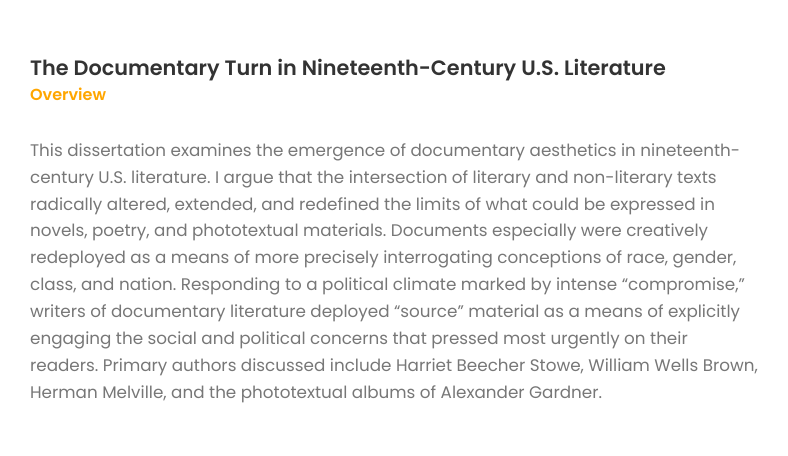
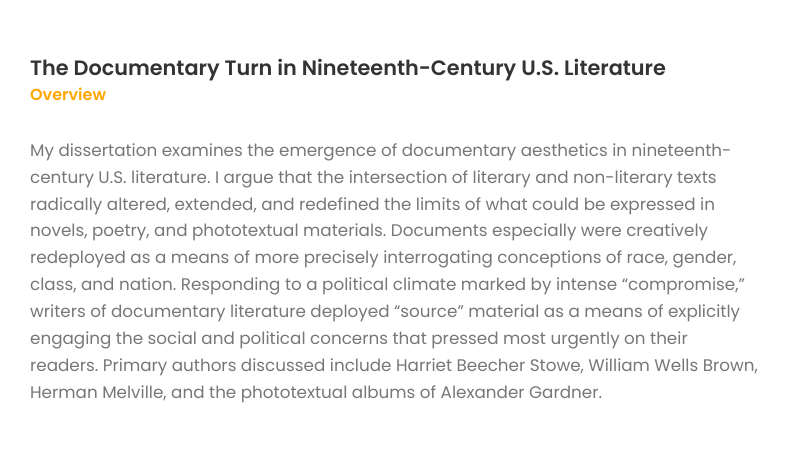
Before and after one commit to alexashland/alexashland, a plain HTML site: page cv/cvportfolio/index.html in a window 1280 px wide. Shown: the part 1760-2216 px from the top of the page, 435-1223 px from the left. Drawn offline with Linux system fonts and the light colour scheme; files whose address does not match are found by name.

Commit message:
added my

```diff
--- a/cv/cvportfolio/index.html
+++ b/cv/cvportfolio/index.html
@@ -165,7 +165,7 @@
 							<h4><b>The Documentary Turn in Nineteenth-Century U.S. Literature</b></h4>
 							<h5 class="font-yellow"><b>Overview</b></h5>
 							<!--<h6 class="font-lite-black margin-t-10">Chapter summary.</h6>-->
-							<p class="margin-tb-30">This dissertation examines the emergence of documentary aesthetics in nineteenth-century U.S. literature. I argue that the intersection of literary and non-literary texts radically altered, extended, and redefined the limits of what could be expressed in novels, poetry, and phototextual materials. Documents especially were creatively redeployed as a means of more precisely interrogating conceptions of race, gender, class, and nation. Responding to a political climate marked by intense “compromise,” writers of documentary literature deployed “source” material as a means of explicitly engaging the social and political concerns that pressed most urgently on their readers.  Primary authors discussed include Harriet Beecher Stowe, William Wells Brown, Herman Melville, and the phototextual albums of Alexander Gardner.</p>
+							<p class="margin-tb-30">My dissertation examines the emergence of documentary aesthetics in nineteenth-century U.S. literature. I argue that the intersection of literary and non-literary texts radically altered, extended, and redefined the limits of what could be expressed in novels, poetry, and phototextual materials. Documents especially were creatively redeployed as a means of more precisely interrogating conceptions of race, gender, class, and nation. Responding to a political climate marked by intense “compromise,” writers of documentary literature deployed “source” material as a means of explicitly engaging the social and political concerns that pressed most urgently on their readers.  Primary authors discussed include Harriet Beecher Stowe, William Wells Brown, Herman Melville, and the phototextual albums of Alexander Gardner.</p>
 						</div><!-- education -->
 
 						<!--<div class="education margin-b-50">
```
